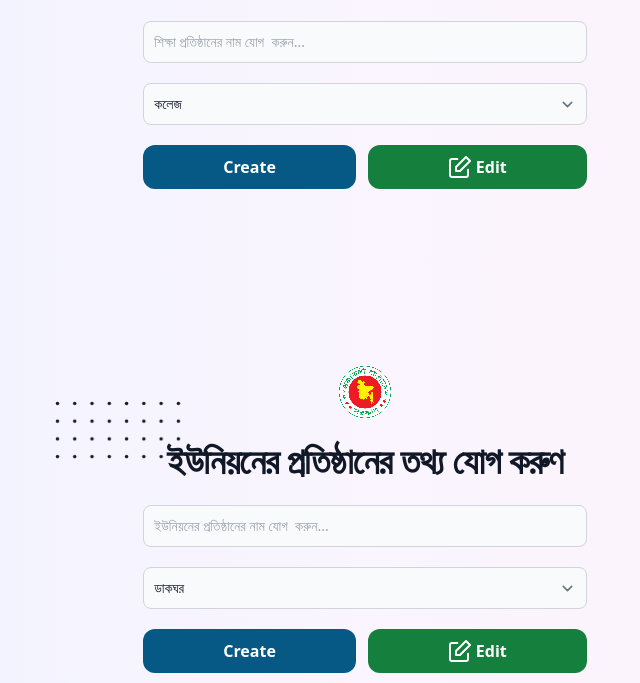
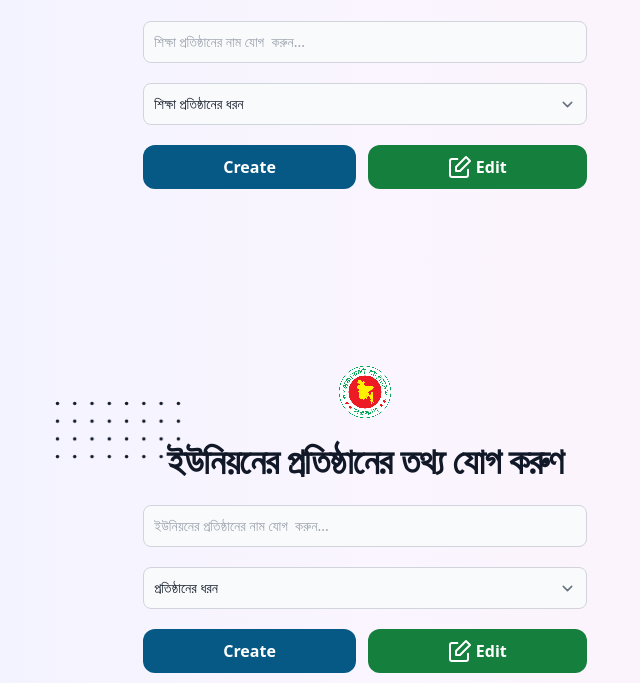
Before and after one commit to rownokmahbub/titudahup, a PHP site: page /protisthan/phome.php in a window 1280 px wide. Shown: the part 247-930 px from the top of the page, without its empty margins (275-915 px from the left). Run offline with PHP 8.4, Linux system fonts and the light colour scheme; a user stored in the database is signed in; some libraries are stand-ins or nearby versions.

Commit message:
Update phome.php

```diff
--- a/protisthan/phome.php
+++ b/protisthan/phome.php
@@ -45,6 +45,7 @@ if ($email == null) {
                 <form method='POST' action='./shikkhareg.php' class="space-y-5 flex flex-col items-start justify-start">
                     <input class='bg-gray-50 border border-gray-300 text-sky-800 text-sm rounded-lg focus:ring-blue-500 focus:border-blue-500 block w-full p-2.5' type="text" name="name" id="" placeholder='শিক্ষা প্রতিষ্ঠানের নাম যোগ  করুন...'>
                     <select id="countries" class="bg-gray-50 border border-gray-300 text-gray-900 text-sm rounded-lg focus:ring-blue-500 focus:border-blue-500 block w-full p-2.5 " name='sdhoron'>
+                        <option  selected disabled>শিক্ষা প্রতিষ্ঠানের ধরন </option>
                         <option value='কলেজ'>কলেজ</option>
                         <option value="মাধ্যমিক বিদ্যালয়">মাধ্যমিক বিদ্যালয়</option>
                         <option value="নিম্ন মাধ্যমিক বিদ্যালয়">নিম্ন মাধ্যমিক বিদ্যালয়</option>
@@ -97,6 +98,7 @@ if ($email == null) {
                 <form method='POST' action='./uprotisthanreg.php' class="space-y-5 flex flex-col items-start justify-start">
                     <input class='bg-gray-50 border border-gray-300 text-sky-800 text-sm rounded-lg focus:ring-blue-500 focus:border-blue-500 block w-full p-2.5' type="text" name="name" id="" placeholder='ইউনিয়নের প্রতিষ্ঠানের নাম যোগ  করুন...'>
                     <select id="countries" class="bg-gray-50 border border-gray-300 text-gray-900 text-sm rounded-lg focus:ring-blue-500 focus:border-blue-500 block w-full p-2.5 " name='udhoron'>
+                        <option  selected disabled>প্রতিষ্ঠানের ধরন </option>
                         <option value='ডাকঘর'>ডাকঘর</option>
                         <option value='গ্রাম'>গ্রাম</option>
                         <option value='মৌজা'>মৌজা</option>
```
